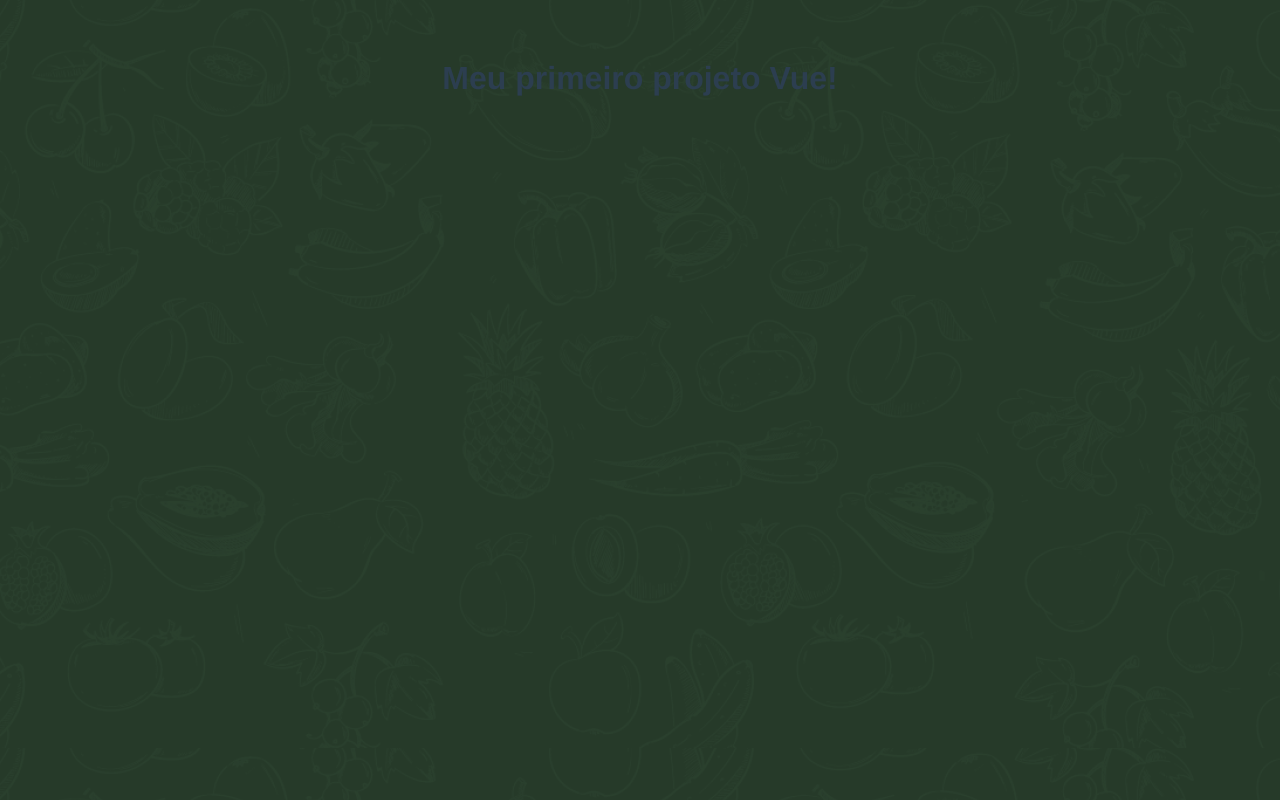
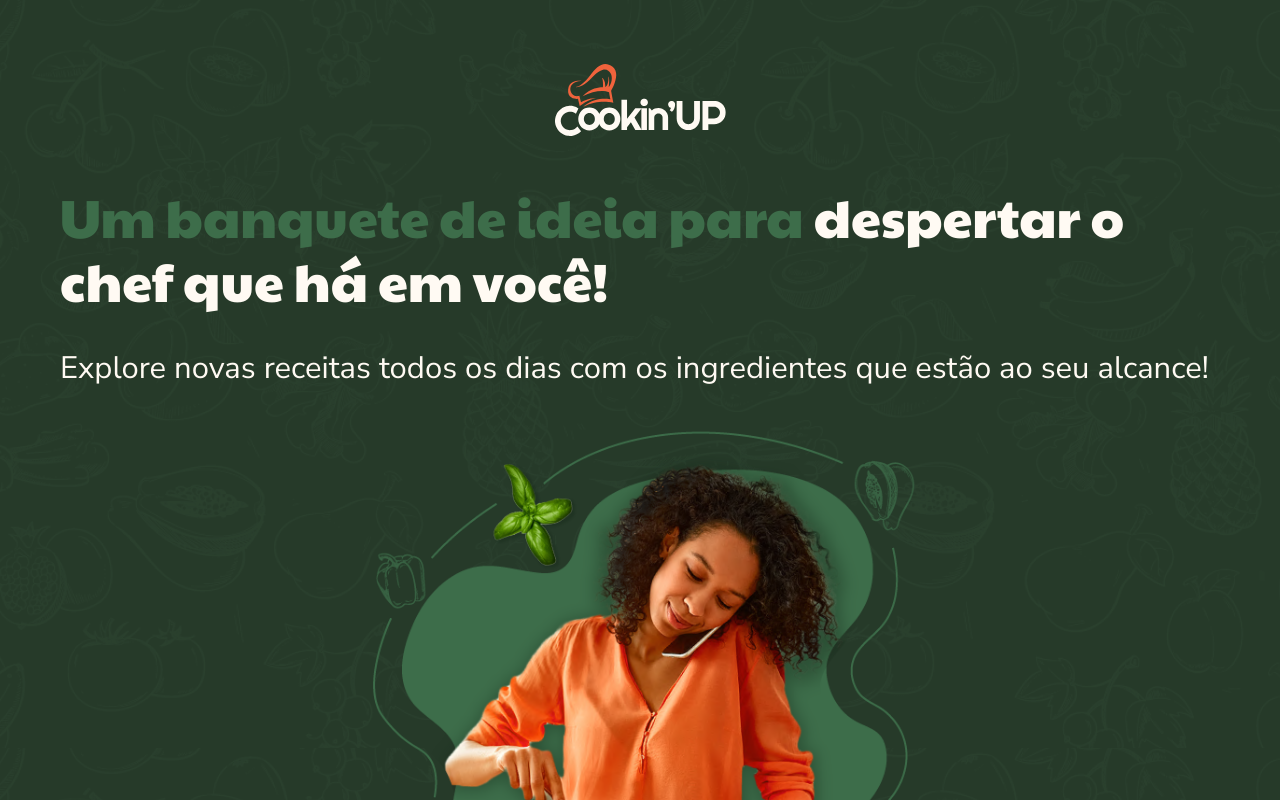
Before and after one commit to dideusmatheus/cookin-up, a Vue app: page / in a window 1280 px wide. Shown: the top 800 px of the page. Built offline with nearby package versions, Linux system fonts and the light colour scheme.

Commit message:
Criando o componente BannerTop e chamando no app.vue

```diff
--- a/src/App.vue
+++ b/src/App.vue
@@ -1,25 +1,16 @@
 <template>
-  <h1>Meu primeiro projeto Vue!</h1>
+  <BannerTop></BannerTop>
 </template>
 
 <script>
-
-
-export default {
-  name: 'App',
-  components: {
-
+  import BannerTop from '@/components/BannerTop.vue'
+  export default {
+    components: {
+      BannerTop
+    }
   }
-}
 </script>
 
-<style>
-#app {
-  font-family: Avenir, Helvetica, Arial, sans-serif;
-  -webkit-font-smoothing: antialiased;
-  -moz-osx-font-smoothing: grayscale;
-  text-align: center;
-  color: #2c3e50;
-  margin-top: 60px;
-}
+<style scoped>
+
 </style>
--- /dev/null
+++ b/src/components/BannerTop.vue
@@ -0,0 +1,81 @@
+<template>
+  <header class="banner">
+    <div class="apresentacao">
+      <img src="./../assets/images/logo.svg" alt="Logo do cookin up" class="logo">
+
+      <p class="cabecalho-lg frase-cabecalho">
+        <span class="texto-verde">Um banquete de ideia para</span>
+        despertar o chef que há em você!
+      </p>
+
+      <p class="subtitulo-lg">
+        Explore novas receitas todos os dias com os ingredientes que estão ao seu alcance!
+      </p>
+    </div>
+
+    <img src="./../assets/images/foto-banner.png" alt="Foto da mulher cozinhando" class="foto-banner">
+
+  </header>
+</template>
+
+<script>
+  export default {
+    components: {
+
+    }
+  }
+</script>
+
+<style scoped>
+  .banner {
+    padding: 4rem 7.5rem;
+    color: var(--creme);
+
+    display: flex;
+    justify-content: space-between;
+    align-items: center;
+    column-gap: 3.25rem;
+  }
+
+  .logo {
+    height: 4.5rem;
+    margin-bottom: 3rem;
+  }
+
+  .frase-cabecalho {
+    margin-bottom: 2rem;
+  }
+
+  .texto-verde {
+    color: var(--verde-medio, #3D6D4A);
+  }
+
+  .foto-banner {
+    width: 35rem;
+  }
+
+  @media only screen and (max-width: 1300px) {
+    .banner {
+      padding: 4rem 3.75rem;
+      flex-direction: column;
+      align-items: center;
+      gap: 1rem;
+    }
+
+    .logo {
+      display: block;
+      margin-left: auto;
+      margin-right: auto;
+    }
+  }
+
+  @media only screen and (max-width: 767px) {
+    .banner {
+      padding: 4rem 1.5rem;
+    }
+
+    .foto-banner {
+      width: min(100%, 21.25rem);
+    }
+  }
+</style>
```
